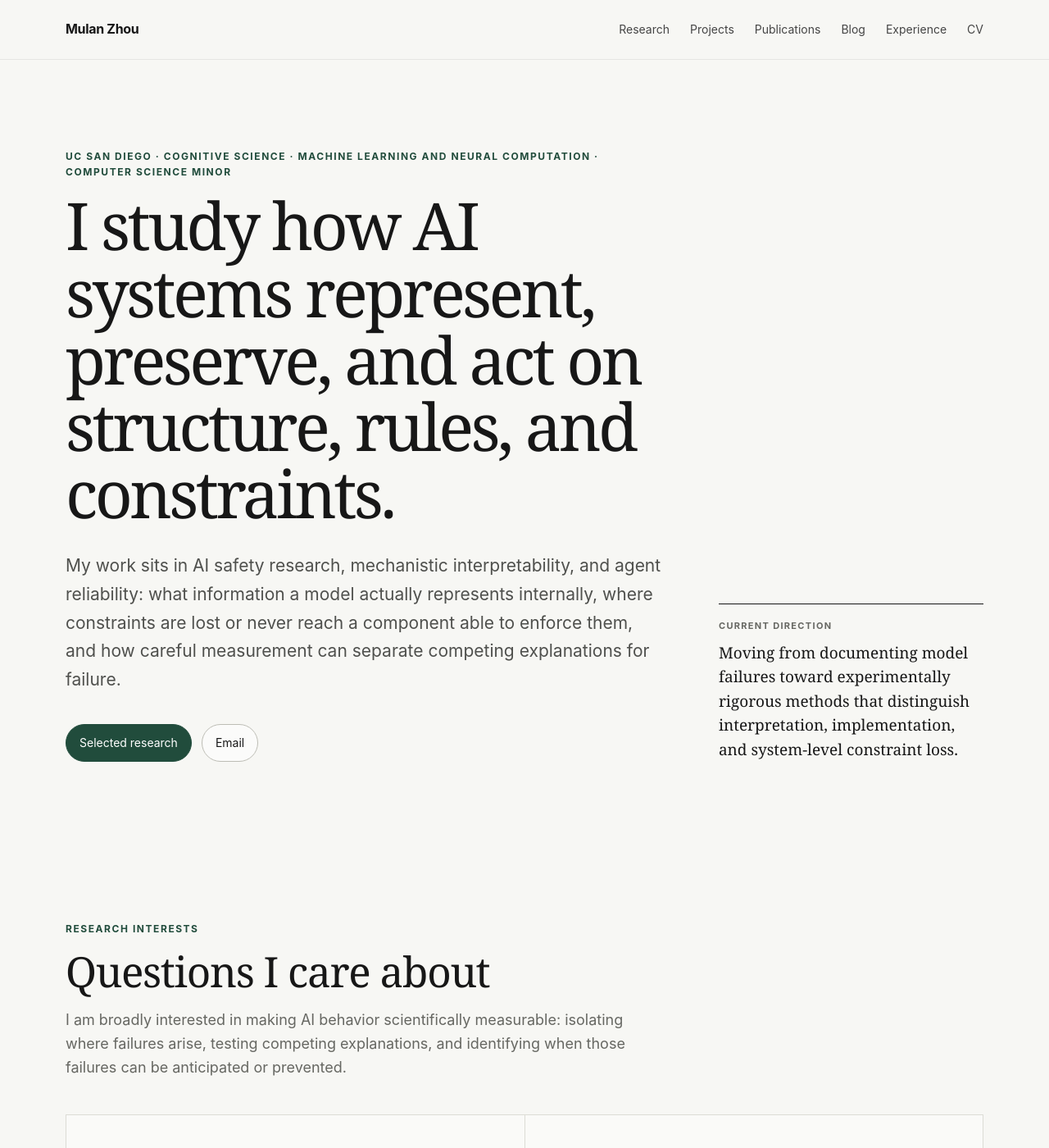
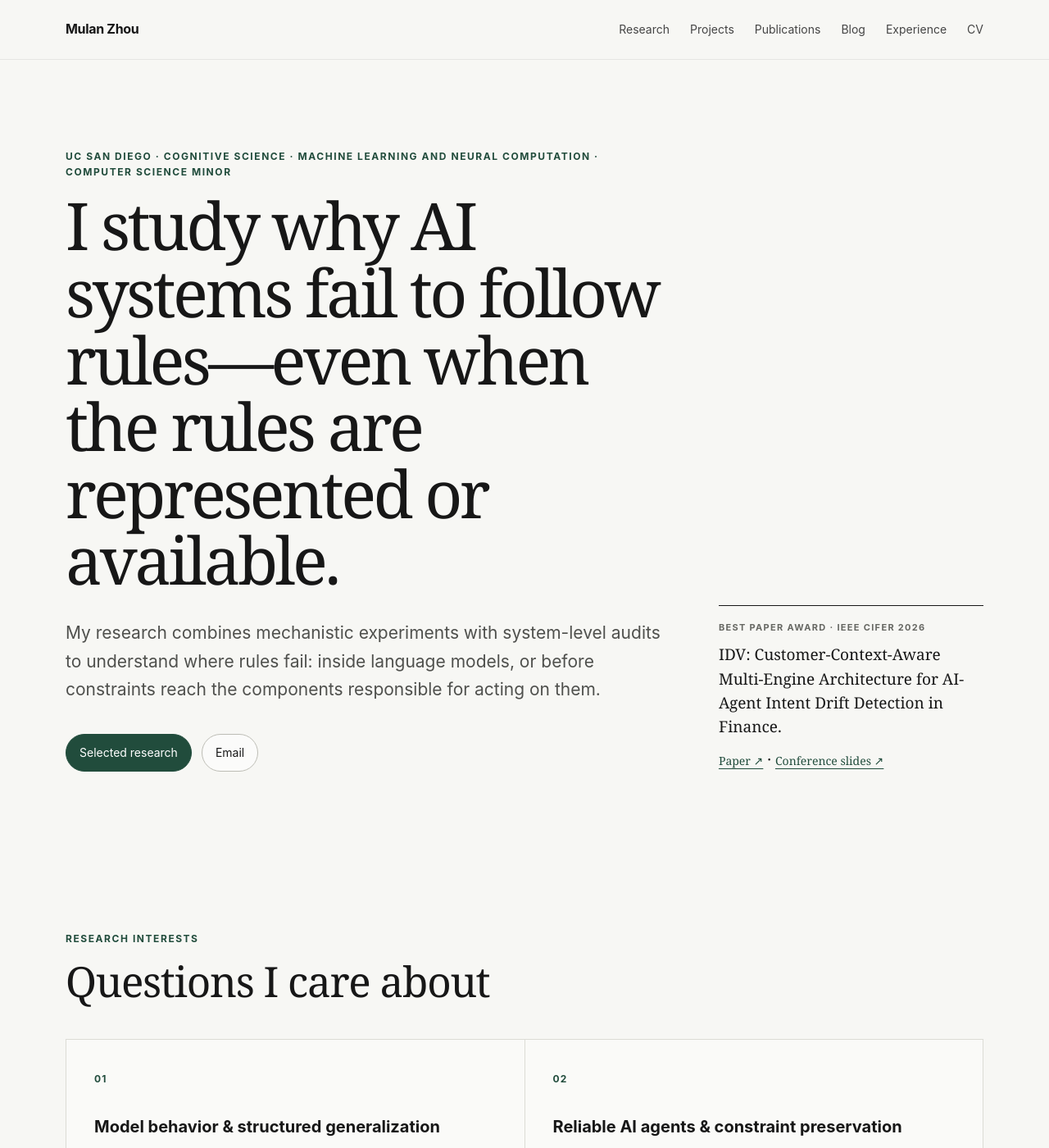
Before and after one commit to mulanz689/mulanz689.github.io, a Jekyll site: the page index.html, which Jekyll copies as it is, in a window 1280 px wide and 1400 px high. Shown: the whole window at 82% size. Built offline with Jekyll 4.4.1, drawn with Linux system fonts in a browser that asks for light colours; some of the changed text lies outside the part shown.

Commit message:
Homepage: new framing, award up top, evidence in the project descriptions
- Replace the hero title and subtitle so model-internal failures and
  system-level constraint-delivery failures stay distinct.
- Surface the IEEE CIFEr 2026 Best Paper Award with paper and slide
  links in the hero.
- Drop the repeated positioning copy and the speculative fourth
  research-interest card; the last card now spans the grid.
- Add measured evidence to the IDV and constraint-availability
  descriptions, keeping structural availability separate from observed
  agent behaviour.
- Move the Oregon Measure 110 project into a lower Other projects
  section, content unchanged, and keep the background alternation.

```diff
--- a/index.html
+++ b/index.html
@@ -30,24 +30,27 @@
     <section class="hero wrap">
       <div class="hero-copy">
         <p class="eyebrow">UC San Diego · Cognitive Science · Machine Learning and Neural Computation · Computer Science minor</p>
-        <h1>I study how AI systems represent, preserve, and act on structure, rules, and constraints.</h1>
+        <h1>I study why AI systems fail to follow rules—even when the rules are represented or available.</h1>
         <p class="lede">
-          My work sits in AI safety research, mechanistic interpretability, and agent reliability:
-          what information a model actually represents internally, where constraints are lost or
-          never reach a component able to enforce them, and how careful measurement can separate
-          competing explanations for failure.
+          My research combines mechanistic experiments with system-level audits to understand
+          where rules fail: inside language models, or before constraints reach the components
+          responsible for acting on them.
         </p>
         <div class="hero-links">
           <a class="button primary" href="#work">Selected research</a>
           <a class="button" href="mailto:muzhou@ucsd.edu">Email</a>
         </div>
       </div>
-      <aside class="focus-card" aria-label="Research focus">
-        <span class="mini-label">Current direction</span>
+      <aside class="focus-card" aria-label="Best Paper Award">
+        <span class="mini-label">Best Paper Award · IEEE CIFEr 2026</span>
         <p>
-          Moving from documenting model failures toward experimentally rigorous methods
-          that distinguish interpretation, implementation, and system-level constraint loss.
+          IDV: Customer-Context-Aware Multi-Engine Architecture for AI-Agent Intent
+          Drift Detection in Finance.
         </p>
+        <div class="inline-links">
+          <a href="https://doi.org/10.1109/CIFER67845.2026.11692374" target="_blank" rel="noopener noreferrer">Paper ↗</a> ·
+          <a href="assets/idv-cifer-2026-slides.pdf" target="_blank" rel="noopener noreferrer">Conference slides ↗</a>
+        </div>
       </aside>
     </section>
 
@@ -55,11 +58,6 @@
       <div class="section-heading">
         <p class="eyebrow">Research interests</p>
         <h2>Questions I care about</h2>
-        <p class="section-intro">
-          I am broadly interested in making AI behavior scientifically measurable:
-          isolating where failures arise, testing competing explanations, and identifying
-          when those failures can be anticipated or prevented.
-        </p>
       </div>
 
       <div class="research-grid">
@@ -89,14 +87,6 @@
             final accuracy?
           </p>
         </article>
-        <article class="card">
-          <span class="number">04</span>
-          <h3>Prediction & pre-action verification</h3>
-          <p>
-            When stable predictive structure exists, can compact model-specific
-            measurements anticipate implementation failures before generation or execution?
-          </p>
-        </article>
       </div>
     </section>
 
@@ -105,11 +95,6 @@
         <div class="section-heading">
           <p class="eyebrow">Selected research</p>
           <h2>A connected research trajectory</h2>
-          <p class="section-intro">
-            I approach AI reliability at several levels—from what information a model
-            represents internally, to whether a constraint remains available inside an agent
-            system, to whether those measurements can distinguish and anticipate failure modes.
-          </p>
         </div>
 
         <div class="project-list">
@@ -137,7 +122,9 @@
               <p>
                 Studies ambiguity and drift in financial agent workflows and develops an
                 independent multi-engine architecture for evaluating whether agent execution
-                remains consistent with an authorized intent specification.
+                remains consistent with an authorized intent specification. On the 850
+                author-injected traces of the IDV-1000 benchmark the architecture reaches
+                93.9% F1.
               </p>
               <p class="tags">agent reliability · financial AI · intent drift · runtime evaluation</p>
             </div>
@@ -149,8 +136,11 @@
               <h3>Constraint Availability and Enforceability</h3>
               <p>
                 Investigates a systems-level failure mode in which a policy constraint may
-                exist upstream yet fail to reach any component capable of enforcing it.
-                This work separates constraint availability from downstream model compliance.
+                exist upstream yet fail to reach any component capable of enforcing it. In the
+                audited stack, 33 of 88 bundled skills were truncated at a 10,000-code-point
+                limit, and one documented trading-use restriction was lost before it reached
+                the model. These are findings about whether a constraint was structurally
+                available, not about how the agent subsequently behaved.
               </p>
               <p class="tags">agent architecture · constraint propagation · system reliability · auditability</p>
             </div>
@@ -199,26 +189,9 @@
       </p>
     </section>
 
-    <section class="section section-alt">
+
+    <section id="experience" class="section section-alt">
       <div class="wrap">
-        <div class="section-heading">
-          <p class="eyebrow">Applied ML</p>
-          <h2>Socio-Economic Data Modeling: Oregon Measure 110</h2>
-          <p class="section-intro">
-            An applied data-modeling project using Python, Pandas, and scikit-learn on more than
-            130,000 records, including data cleaning, feature transformation, scaling, and geospatial
-            exploratory analysis across temporal shifts.
-          </p>
-        </div>
-        <div class="metric-row">
-          <div><strong>130k+</strong><span>records</span></div>
-          <div><strong>Python</strong><span>data pipeline</span></div>
-          <div><strong>Geo EDA</strong><span>ZIP-level analysis</span></div>
-        </div>
-      </div>
-    </section>
-
-    <section id="experience" class="section wrap">
         <div class="section-heading">
           <p class="eyebrow">Selected experience</p>
           <h2>Building systems alongside studying them</h2>
@@ -274,10 +247,10 @@
             </div>
           </article>
         </div>
+      </div>
     </section>
 
-    <section id="education" class="section section-alt">
-      <div class="wrap education-layout">
+    <section id="education" class="section wrap education-layout">
       <div class="section-heading">
         <p class="eyebrow">Education</p>
         <h2>University of California, San Diego</h2>
@@ -285,10 +258,24 @@
       <div class="education-copy">
         <h3>B.S. Cognitive Science · in progress</h3>
         <p>Machine Learning and Neural Computation specialization · Minor in Computer Science</p>
-          <p class="muted">
-            My interests sit at the intersection of language-model behavior, AI-agent
-            reliability, experimental measurement, and mechanistic understanding.
+      </div>
+    </section>
+
+    <section class="section section-alt">
+      <div class="wrap">
+        <div class="section-heading">
+          <p class="eyebrow">Other projects</p>
+          <h2>Socio-Economic Data Modeling: Oregon Measure 110</h2>
+          <p class="section-intro">
+            An applied data-modeling project using Python, Pandas, and scikit-learn on more than
+            130,000 records, including data cleaning, feature transformation, scaling, and geospatial
+            exploratory analysis across temporal shifts.
           </p>
+        </div>
+        <div class="metric-row">
+          <div><strong>130k+</strong><span>records</span></div>
+          <div><strong>Python</strong><span>data pipeline</span></div>
+          <div><strong>Geo EDA</strong><span>ZIP-level analysis</span></div>
         </div>
       </div>
     </section>
--- a/styles.css
+++ b/styles.css
@@ -60,6 +60,7 @@ h1 {
 .section-intro { max-width:720px; color:var(--muted); font-size:18px; }
 
 .research-grid { display:grid; grid-template-columns:repeat(2,1fr); border-top:1px solid var(--line); border-left:1px solid var(--line); }
+.research-grid .card:last-child:nth-child(odd) { grid-column:1 / -1; }
 .card { padding:34px; border-right:1px solid var(--line); border-bottom:1px solid var(--line); min-height:255px; background:rgba(255,255,255,.3); }
 .number { color:var(--accent); font-size:12px; font-weight:750; letter-spacing:.1em; }
 .card h3 { margin:34px 0 10px; font-size:20px; line-height:1.3; }
```
Lines whose indentation alone changed are shown as unchanged.
